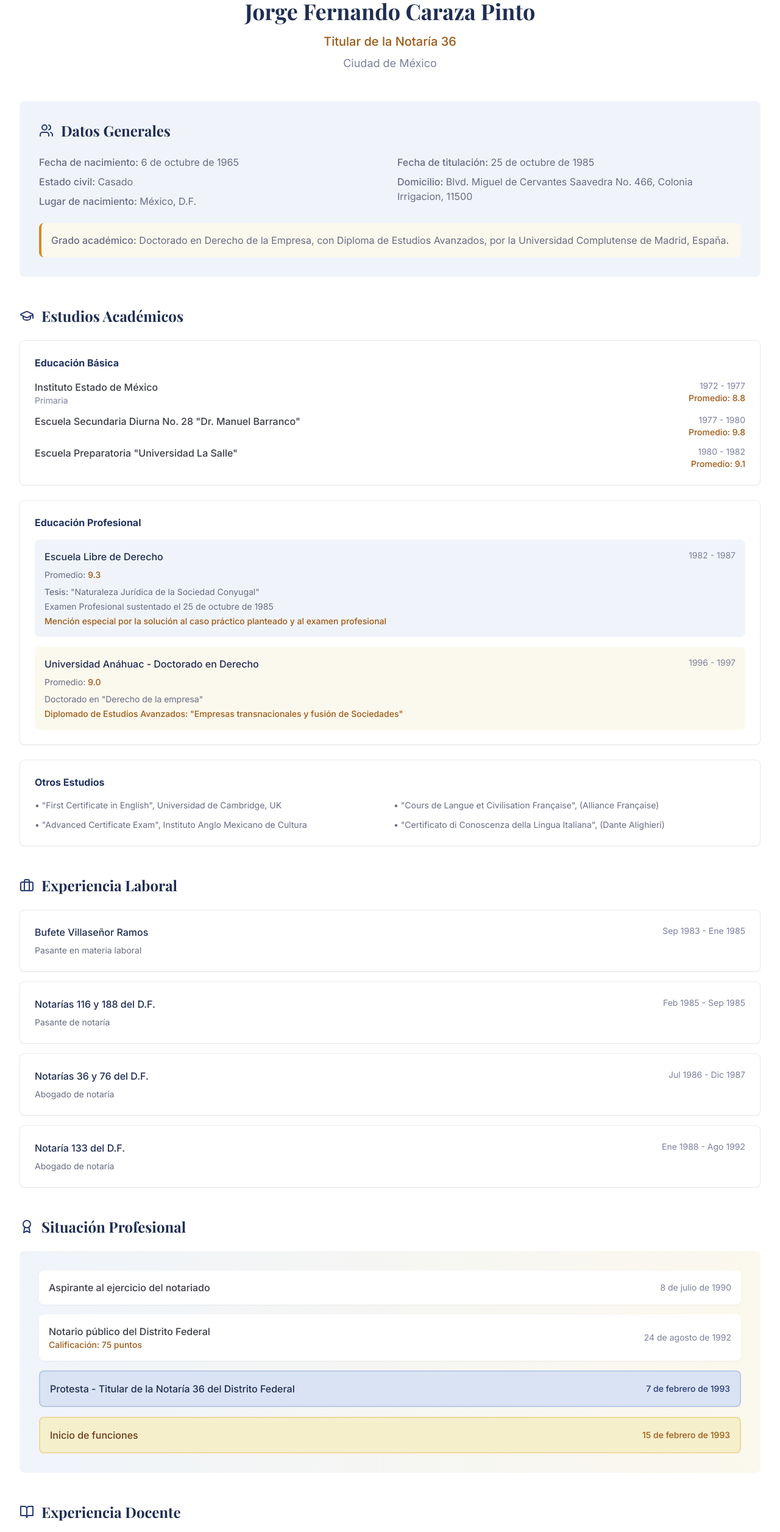
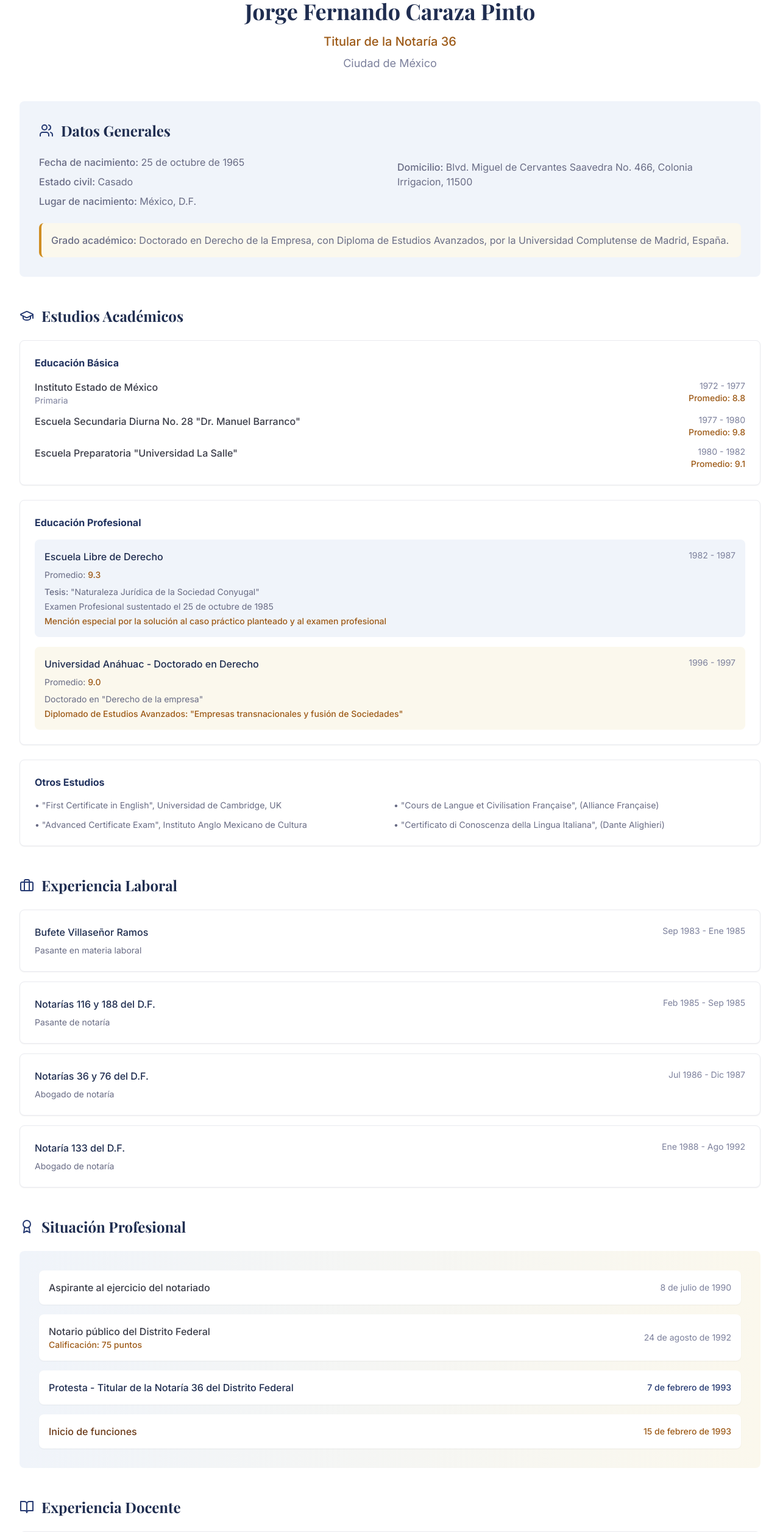
Before and after one commit to Delibes81/not36v2, a React (Vite) app: page /notario in a window 1280 px wide. Shown: the part 234-2747 px from the top of the page at 61% size. Built offline with nearby package versions, Linux system fonts and the light colour scheme.

Commit message:
correcion fecha y cambio de estilo notario protesta

```diff
--- a/src/components/pages/NotaryCV.tsx
+++ b/src/components/pages/NotaryCV.tsx
@@ -50,12 +50,11 @@ const NotaryCV: React.FC = () => {
               </h2>
               <div className="grid grid-cols-1 md:grid-cols-2 gap-6">
                 <div>
-                  <p className="text-neutral-700"><span className="font-medium">Fecha de nacimiento:</span> 6 de octubre de 1965</p>
+                  <p className="text-neutral-700"><span className="font-medium">Fecha de nacimiento:</span> 25 de octubre de 1965</p>
                   <p className="text-neutral-700 mt-2"><span className="font-medium">Estado civil:</span> Casado</p>
                   <p className="text-neutral-700 mt-2"><span className="font-medium">Lugar de nacimiento:</span> México, D.F.</p>
                 </div>
                 <div>
-                  <p className="text-neutral-700"><span className="font-medium">Fecha de titulación:</span> 25 de octubre de 1985</p>
                   <p className="text-neutral-700 mt-2"><span className="font-medium">Domicilio:</span> Blvd. Miguel de Cervantes Saavedra No. 466, Colonia Irrigacion, 11500</p>
                 </div>
               </div>
@@ -229,12 +228,12 @@ const NotaryCV: React.FC = () => {
                   <span className="text-sm text-neutral-600">24 de agosto de 1992</span>
                 </div>
 
-                <div className="flex justify-between items-center p-4 bg-primary-100 rounded-lg border-2 border-primary-200">
+                <div className="flex justify-between items-center p-4 bg-white rounded-lg shadow-sm">
                   <span className="font-medium text-primary-900">Protesta - Titular de la Notaría 36 del Distrito Federal</span>
                   <span className="text-sm text-primary-700 font-medium">7 de febrero de 1993</span>
                 </div>
 
-                <div className="flex justify-between items-center p-4 bg-gold-100 rounded-lg border-2 border-gold-200">
+                <div className="flex justify-between items-center p-4 bg-white rounded-lg shadow-sm">
                   <span className="font-medium text-gold-900">Inicio de funciones</span>
                   <span className="text-sm text-gold-700 font-medium">15 de febrero de 1993</span>
                 </div>
```
